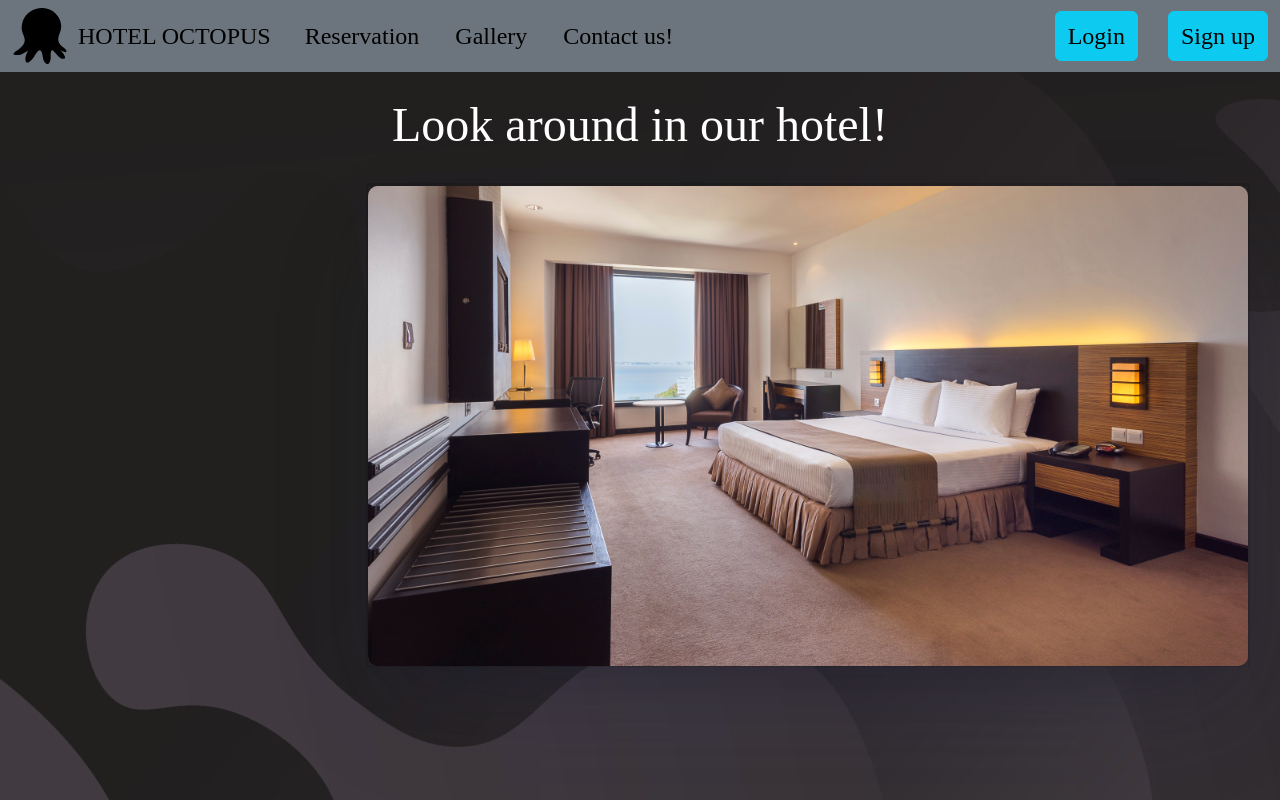
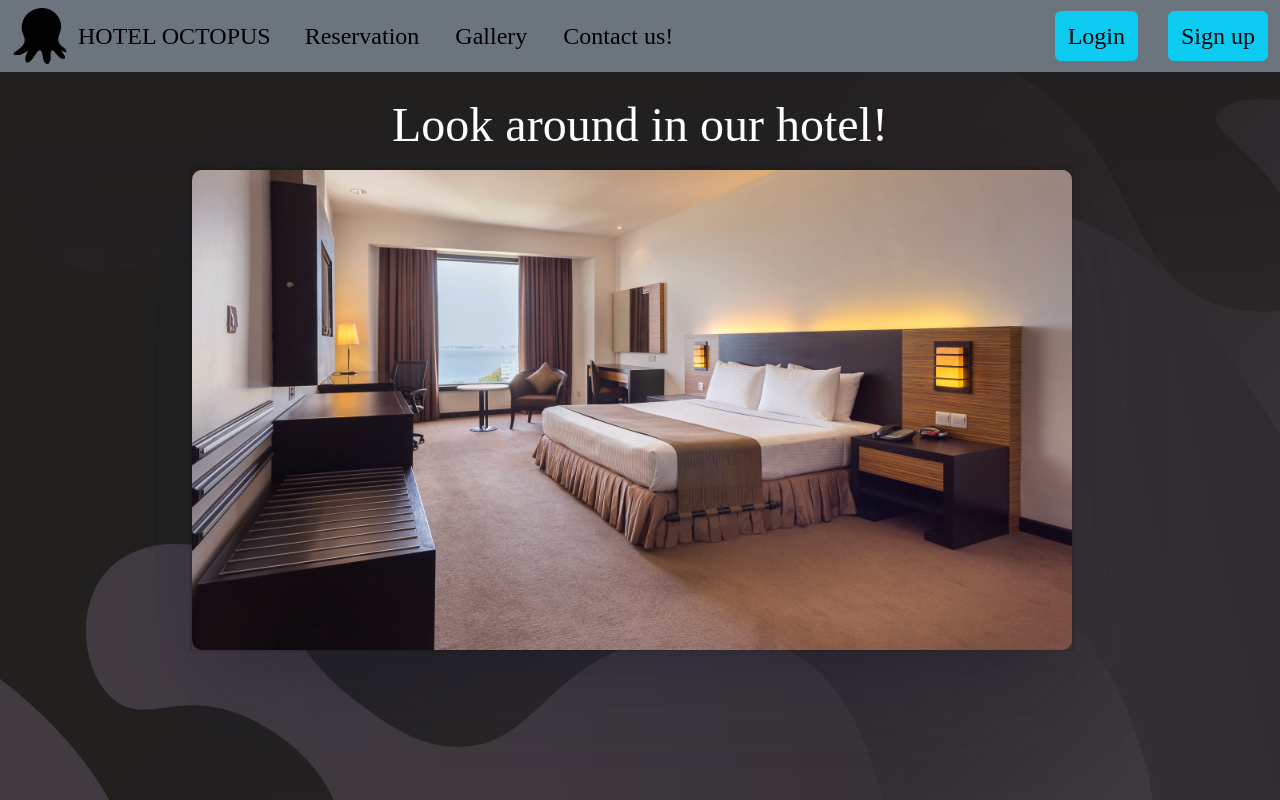
Before and after one commit to Hotel-Reservation-Tool/HotelReservationTool, an Angular app in the folder hotelFrontend/: page /gallery in a window 1280 px wide. Built offline with nearby package versions, Linux system fonts and the light colour scheme; no server answers; a web font is replaced by a local one.

Commit message:
galéria pozícióval piszkálódás

```diff
--- a/hotelFrontend/src/app/gallery/gallery.component.css
+++ b/hotelFrontend/src/app/gallery/gallery.component.css
@@ -1,9 +1,5 @@
 .slider {
   background-color: transparent;
-  height: 25em;
-  padding: .5em;
-  width: 35em;
-  margin: 1em auto;
 }
 
 /* Slides */
@@ -12,6 +8,7 @@
   box-shadow: 0 -1px 0 2px hsla(0,0%,0%,.03);
   list-style:none;
   position: absolute;
+  left:15%;
 }
 .slider input {
   display: none;
@@ -19,10 +16,6 @@
 
 /* Navigation */
 
-.cont{
-  display: flex;
-  justify-content: center;
-}
 
 .slider label {
   background-color: #d2c3c3;
```
